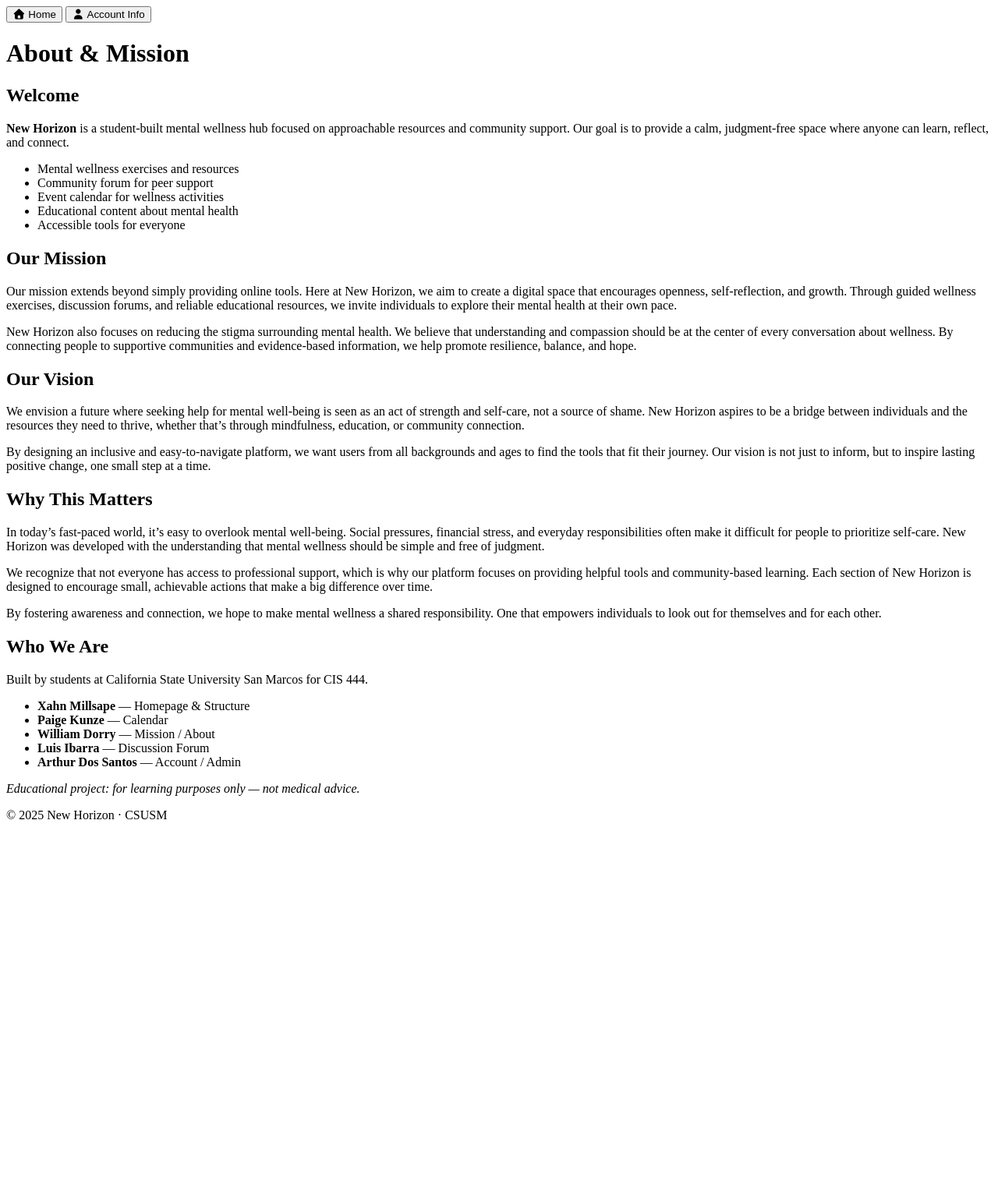
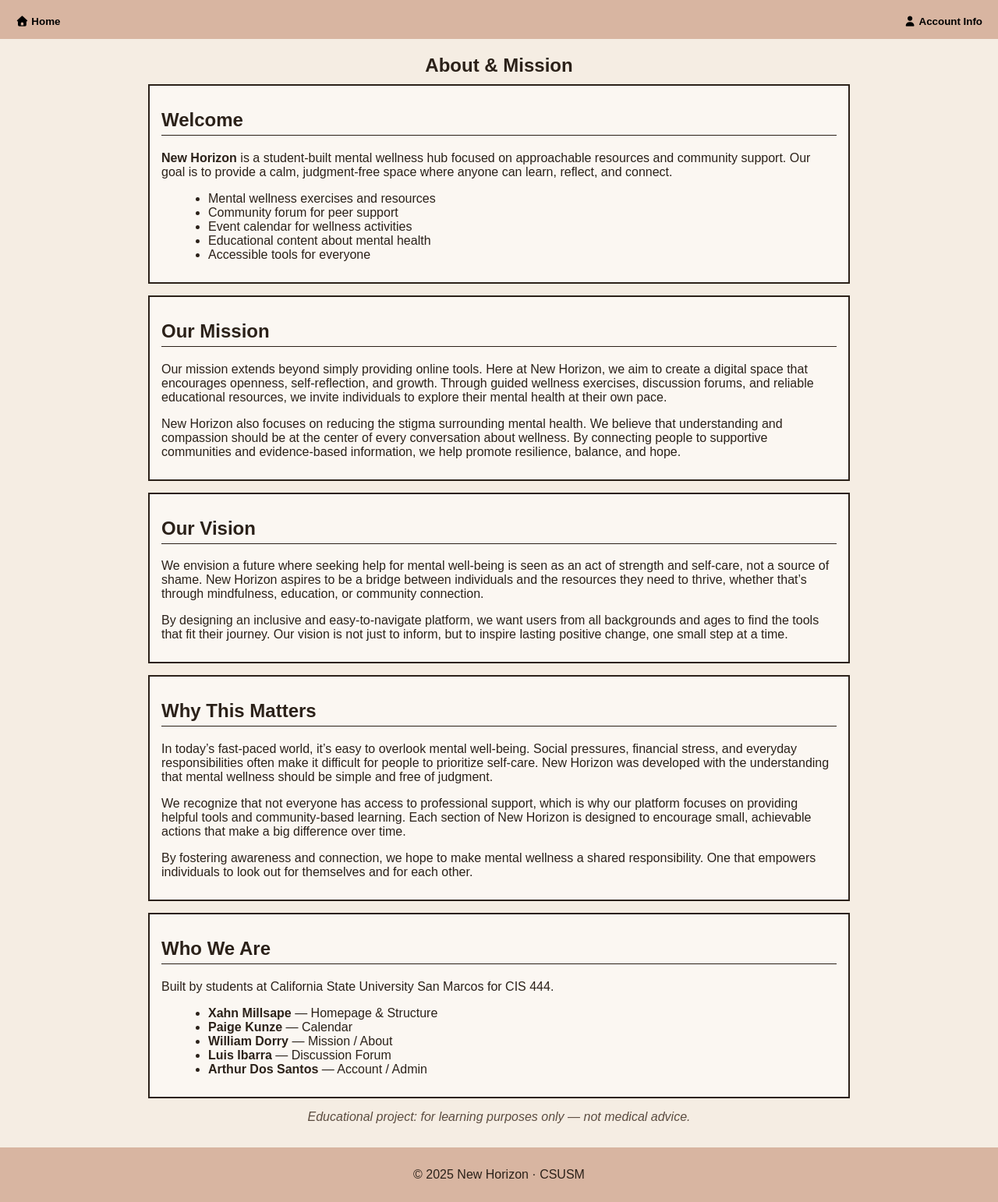
Before and after one commit to dossa009/CS444-NewHorizon, a PHP site: template frontend/pages/about.html in a window 1280 px wide. Shown: the whole page at 78% size. Before the commit the page ends 1051 px from the top, so only its background shows below. Run offline with PHP 8.4, Linux system fonts and the light colour scheme; the template is opened without the code that fills it, so the values that code supplies are empty; some libraries are stand-ins or nearby versions.

Commit message:
Refactor about.css for general page styles
Removed old styles and added general styles for the about page.

```diff
--- a/frontend/css/about.css
+++ b/frontend/css/about.css
@@ -1,117 +1,87 @@
-/* ============================================
-   ABOUT/MISSION PAGE STYLES
-   All classes prefixed with "about-"
-   ============================================ */
-
-/* Example structure - to be customized by the team */
-
-.about-body {
-  /* Add body-specific styles here */
+/* GENERAL PAGE STYLES */
+body {
+  background-color: #f5ede3;
+  color: #2b2119;
+  font-family: Arial, sans-serif;
+  margin: 0;
+  padding: 0;
 }
 
-.about-hero {
-  padding: 80px 0;
-  background-color: var(--beige);
-  text-align: center;
+/* TOP BAR */
+header {
+  background-color: #d8b5a1;
+  height: 50px;
+  position: relative;
 }
 
-.about-hero__title {
-  font-size: 3rem;
-  color: var(--dark-brown);
-  margin-bottom: 24px;
-  font-family: var(--font-heading);
-  font-weight: 300;
+/* Buttons (Home and Account Info) */
+.top-btn {
+  background-color: transparent;
+  border: none;
+  color: #000;
+  font-weight: bold;
+  padding: 10px;
+  cursor: pointer;
 }
 
-.about-hero__tagline {
-  font-size: 1.2rem;
-  color: var(--text-light);
-  max-width: 700px;
-  margin: 0 auto;
-  line-height: 1.7;
+/* Home button on left */
+.home {
+  position: absolute;
+  left: 10px;
+  top: 10px;
 }
 
-.about-mission {
-  padding: 80px 0;
+/* Profile button on right */
+.profile {
+  position: absolute;
+  right: 10px;
+  top: 10px;
 }
 
-.about-mission__content {
-  max-width: 800px;
+/* PAGE TITLE */
+.page-title {
+  text-align: center;
+  font-size: 24px;
+  margin: 20px 0 10px;
+}
+
+/* MAIN CONTENT */
+main {
+  width: 90%;
+  max-width: 900px;
   margin: 0 auto;
 }
 
-.about-mission__title {
-  font-size: 2rem;
-  color: var(--dark-brown);
-  margin-bottom: 24px;
+/* Box style for each section */
+.box {
+  border: 2px solid #2b2119;
+  background-color: #fbf7f2;
+  padding: 10px 15px;
+  margin-bottom: 15px;
 }
 
-.about-mission__text {
-  font-size: 1rem;
-  color: var(--text-light);
-  line-height: 1.8;
-  margin-bottom: 16px;
+/* Headings inside boxes */
+.box h2 {
+  border-bottom: 1px solid #2b2119;
+  padding-bottom: 5px;
 }
 
-.about-values {
-  padding: 80px 0;
-  background-color: var(--beige);
+/* List style */
+ul {
+  margin-left: 20px;
 }
 
-.about-values__title {
-  font-size: 2.5rem;
-  color: var(--dark-brown);
+/* Small note at bottom */
+.note {
   text-align: center;
-  margin-bottom: 48px;
+  color: #5b4c40;
+  margin-top: 10px;
 }
 
-.about-values__grid {
-  display: grid;
-  grid-template-columns: repeat(auto-fit, minmax(300px, 1fr));
-  gap: 48px;
+/* FOOTER */
+footer {
+  text-align: center;
+  padding: 10px;
+  background-color: #d8b5a1;
+  margin-top: 30px;
 }
-
-.about-value {
-  text-align: center;
-}
-
-.about-value__icon {
-  width: 80px;
-  height: 80px;
-  margin: 0 auto 24px;
-  background-color: var(--terracotta);
-  border-radius: 50%;
-  display: flex;
-  align-items: center;
-  justify-content: center;
-  color: var(--white);
-  font-size: 2rem;
-}
-
-.about-value__title {
-  font-size: 1.3rem;
-  color: var(--dark-brown);
-  margin-bottom: 12px;
-}
-
-.about-value__description {
-  color: var(--text-light);
-  line-height: 1.6;
-}
-
-/* Responsive */
-@media (max-width: 768px) {
-  .about-hero__title {
-    font-size: 2rem;
-  }
-
-  .about-values__grid {
-    grid-template-columns: 1fr;
-  }
-
-  .about-hero,
-  .about-mission,
-  .about-values {
-    padding: 48px 0;
-  }
-}
```
